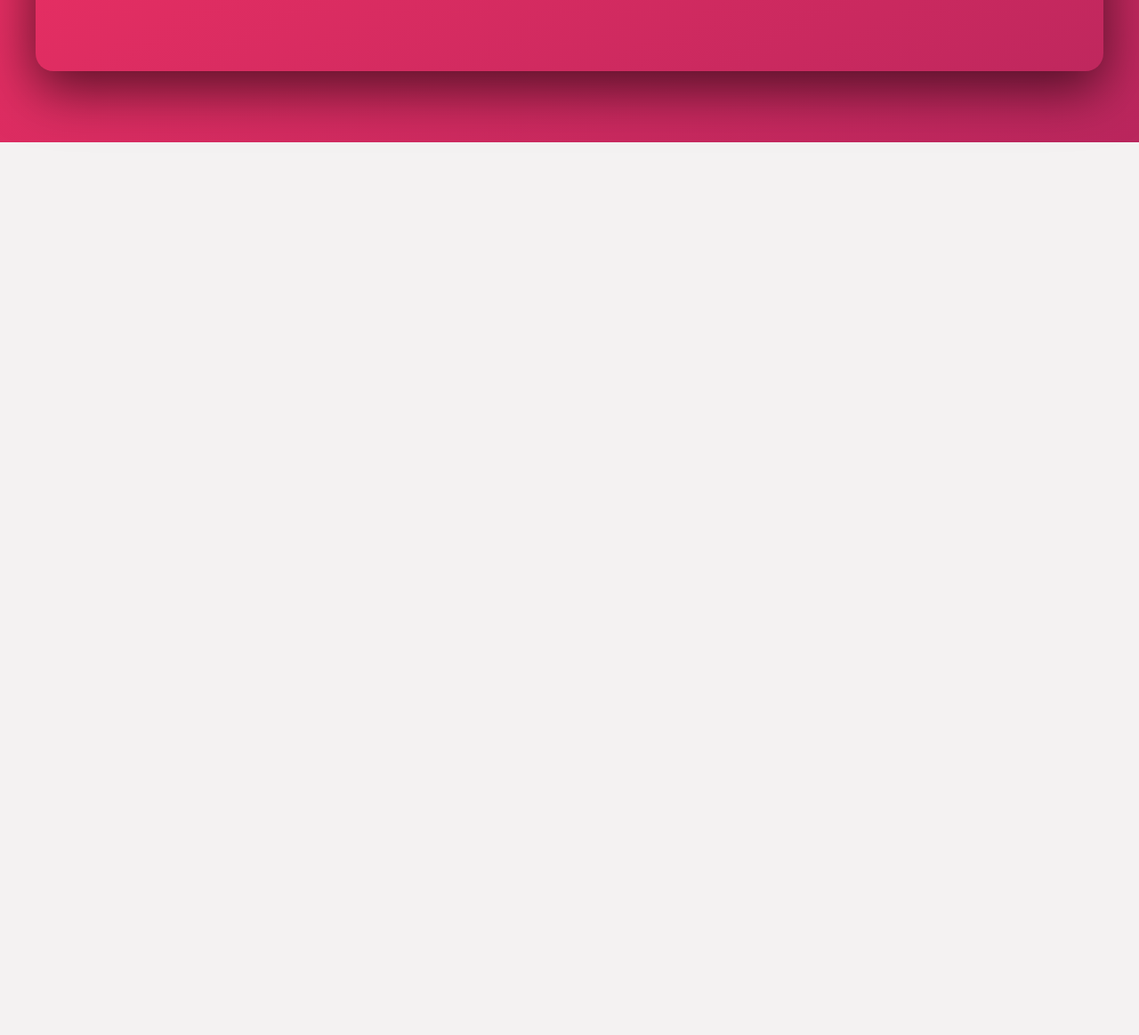
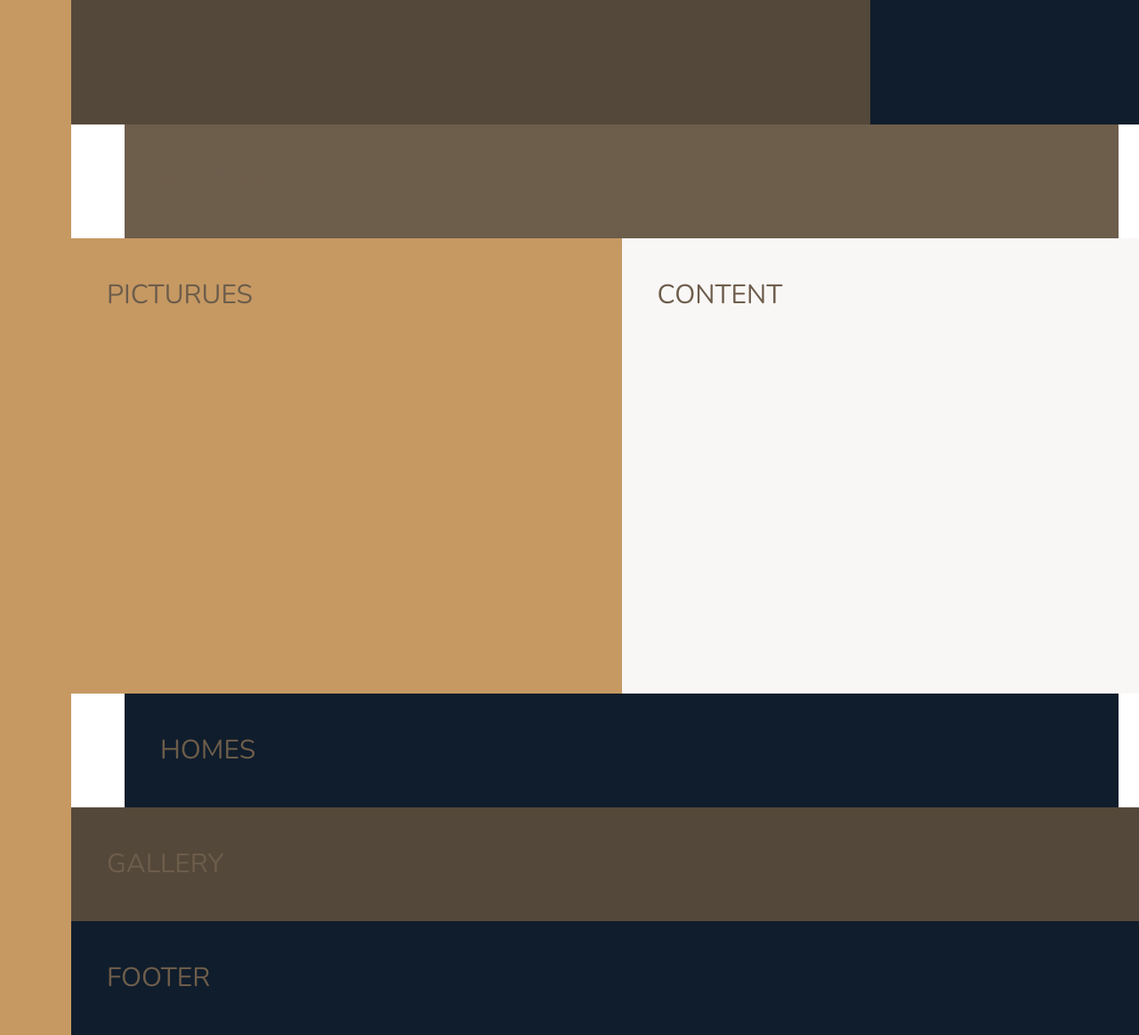
Before and after one commit to Burak849/advanced-css-sass, a website: page Nexter/index.html in a window 1280 px wide. Shown: the part 500-1664 px from the top of the page at 89% size. Before the commit the page ends 800 px from the top, so only its background shows below. Drawn offline with nearby package versions, Linux system fonts and the light colour scheme; files that its build step writes are made by us from their sources.

Commit message:
Nexter project

```diff
--- a/Nexter/index.html
+++ b/Nexter/index.html
@@ -13,5 +13,39 @@
     </head>
     <body class="container">
 
+        <div class="sidebar">
+            Sidebar
+        </div>
+        <header class="header">
+            Header
+        </header>
+
+        <div class="realtors">
+            REALTORS
+        </div>
+
+        <section class="features">
+            FEATURES
+        </section>
+
+        <div class="story__pictures">
+            PICTURUES
+        </div>
+
+        <div class="story__content">
+            CONTENT
+        </div>
+
+        <section class="homes">
+            HOMES
+        </section>
+
+        <section class="gallery">
+            GALLERY
+        </section>
+
+        <footer class="footer">
+            FOOTER
+        </footer>
     </body>
 </html>
--- a/Nexter/sass/_base.scss
+++ b/Nexter/sass/_base.scss
@@ -13,3 +13,36 @@ $color-grey-dark-2: #6D5D4B;
 // FONT VARIABLES
 $font-primary: 'Nunito', sans-serif;
 $font-display: 'Josefin Sans', sans-serif;
+
+*,
+*::before,
+*::after{
+    margin: 0;
+    padding: 0;
+    box-sizing: inherit;
+}
+html{
+    box-sizing: border-box;
+    font-size: 62.5%; // 10/16 = 62.5, 1rem = 10px
+}
+body{
+    font-family: $font-primary;
+    color: $color-grey-dark-2;
+    font-weight: 300;
+    line-height: 1.6;
+}
+
+.container{
+    display: grid; // this is wwhole story and main side
+    grid-template-rows: 80vh min-content 40vw repeat(3,min-content); // size adapts to content
+    // there are totally 6 grid in the whole site include header and footer
+    grid-template-columns: [sidebar-start]8rem [sidebar-end full-start] minmax(6rem,1fr) [center-start] // by using minmax we are always holding 60px size
+    repeat(8, [col-start] minmax(min-content, 14rem) [col-end])[center-end] 1fr [full-end]; // between min content and 14 rem * 8 times, first 8 rem is also a column
+     // we are giving column names to use effeciently
+     //! perfect way to seperated sections
+
+     & > * {
+        padding: 40px;
+        font-size: 3rem;
+     }
+}
--- a/Nexter/sass/_features.scss
+++ b/Nexter/sass/_features.scss
@@ -0,0 +1,5 @@
+.features{
+    background-color: $color-grey-dark-2;
+    grid-column: center-start / center-end; // from center-start to all the way center-end
+
+}
--- a/Nexter/sass/_footer.scss
+++ b/Nexter/sass/_footer.scss
@@ -0,0 +1,4 @@
+.footer{
+    background-color: $color-secondary;
+    grid-column: full-start / full-end;
+}
--- a/Nexter/sass/_gallery.scss
+++ b/Nexter/sass/_gallery.scss
@@ -0,0 +1,4 @@
+.gallery{
+    background-color: $color-grey-dark-1;
+    grid-column: full-start / full-end;
+}
--- a/Nexter/sass/_header.scss
+++ b/Nexter/sass/_header.scss
@@ -0,0 +1,4 @@
+.header{
+    background-color: $color-grey-dark-1;
+    grid-column: full-start / col-end 6; // ending after the 6th column
+}
--- a/Nexter/sass/_homes.scss
+++ b/Nexter/sass/_homes.scss
@@ -0,0 +1,4 @@
+.homes{
+    background-color: $color-secondary;
+    grid-column: center-start / center-end;
+}
--- a/Nexter/sass/_realtors.scss
+++ b/Nexter/sass/_realtors.scss
@@ -0,0 +1,4 @@
+.realtors{
+    background-color: $color-secondary;
+    grid-column: col-start 7 / full-end; // starts from the 7th column until end of the area
+}
--- a/Nexter/sass/_sidebar.scss
+++ b/Nexter/sass/_sidebar.scss
@@ -0,0 +1,6 @@
+.sidebar{
+    background-color: $color-primary;
+    grid-column: sidebar-start / sidebar-end; // coming from base file
+    grid-row: 1 / -1; // start in the beginning and goes until to the end
+
+}
--- a/Nexter/sass/_story.scss
+++ b/Nexter/sass/_story.scss
@@ -0,0 +1,10 @@
+.story{
+    &__pictures{
+        background-color: $color-primary;
+        grid-column: full-start / col-end 4;
+    }
+    &__content{
+        background-color: $color-grey-light-1;
+        grid-column: col-start 5 / full-end;
+    }
+}
```
Also changed, not shown: Nexter/package.json (added, +29 -0 lines), Trillo/css/notlar.css (+84 -0 lines), Nexter/css/style.css (added), 2 other files.
